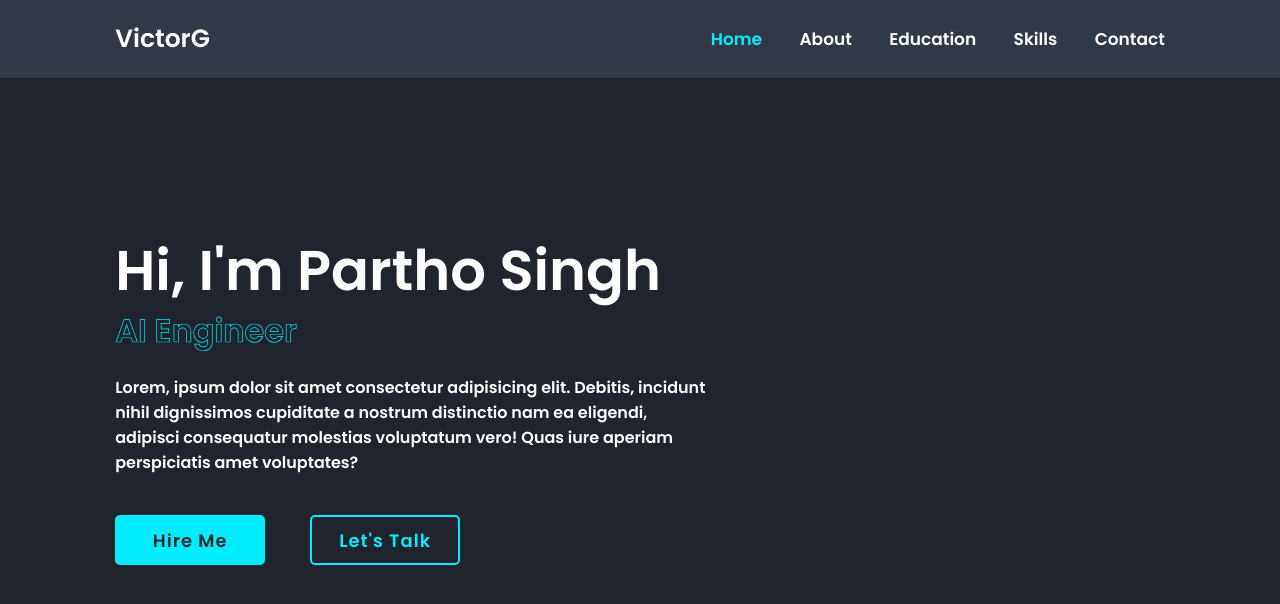
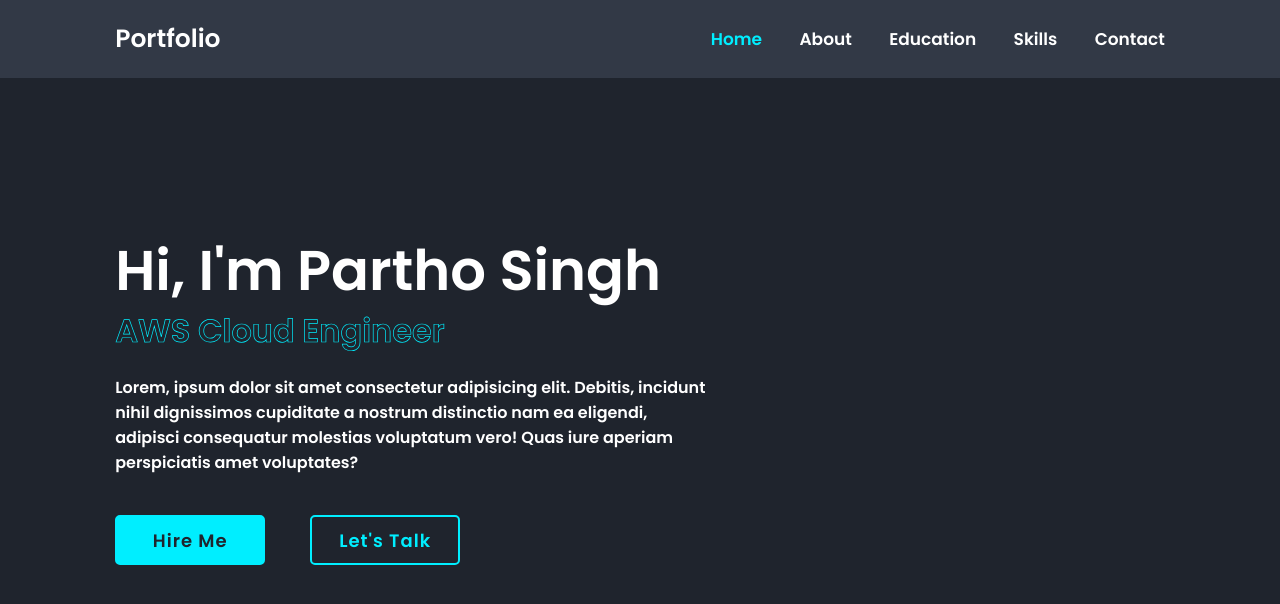
Before and after one commit to parthosingh/portfolio, a plain HTML site: page index.html in a window 1280 px wide. Drawn offline with nearby package versions, Linux system fonts and the light colour scheme; a web font is replaced by a local one.

Commit message:
Update index.html

```diff
--- a/index.html
+++ b/index.html
@@ -9,7 +9,7 @@
 </head>
 <body>
     <header class="header">
-        <a href="#" class="logo">VictorG</a>
+        <a href="#" class="logo">Portfolio</a>
         <i class='bx bx-menu' id="menu-icon"></i>
         <nav class="navbar">
             <a href="#home" class="active">Home</a>
@@ -25,7 +25,7 @@
         <div class="home-content">
             <h1>Hi, I'm <span>Partho Singh</span></h1>
             <div class="text-animate">
-                <h3>AI Engineer</h3>
+                <h3>AWS Cloud Engineer</h3>
             </div>
             <p>Lorem, ipsum dolor sit amet consectetur adipisicing elit. Debitis, incidunt nihil dignissimos cupiditate a nostrum distinctio nam ea eligendi, adipisci consequatur molestias voluptatum vero! Quas iure aperiam perspiciatis amet voluptates?</p>
             <div class="btn-box">
```
